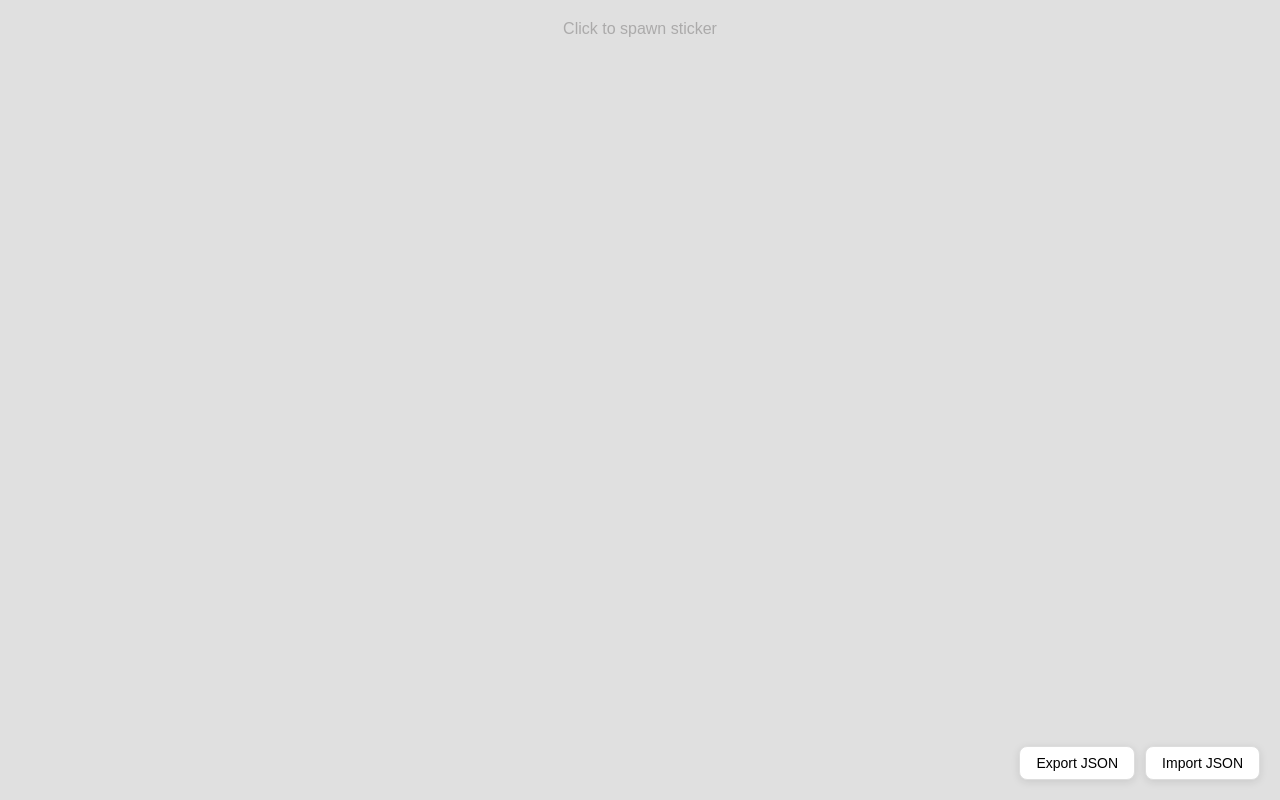
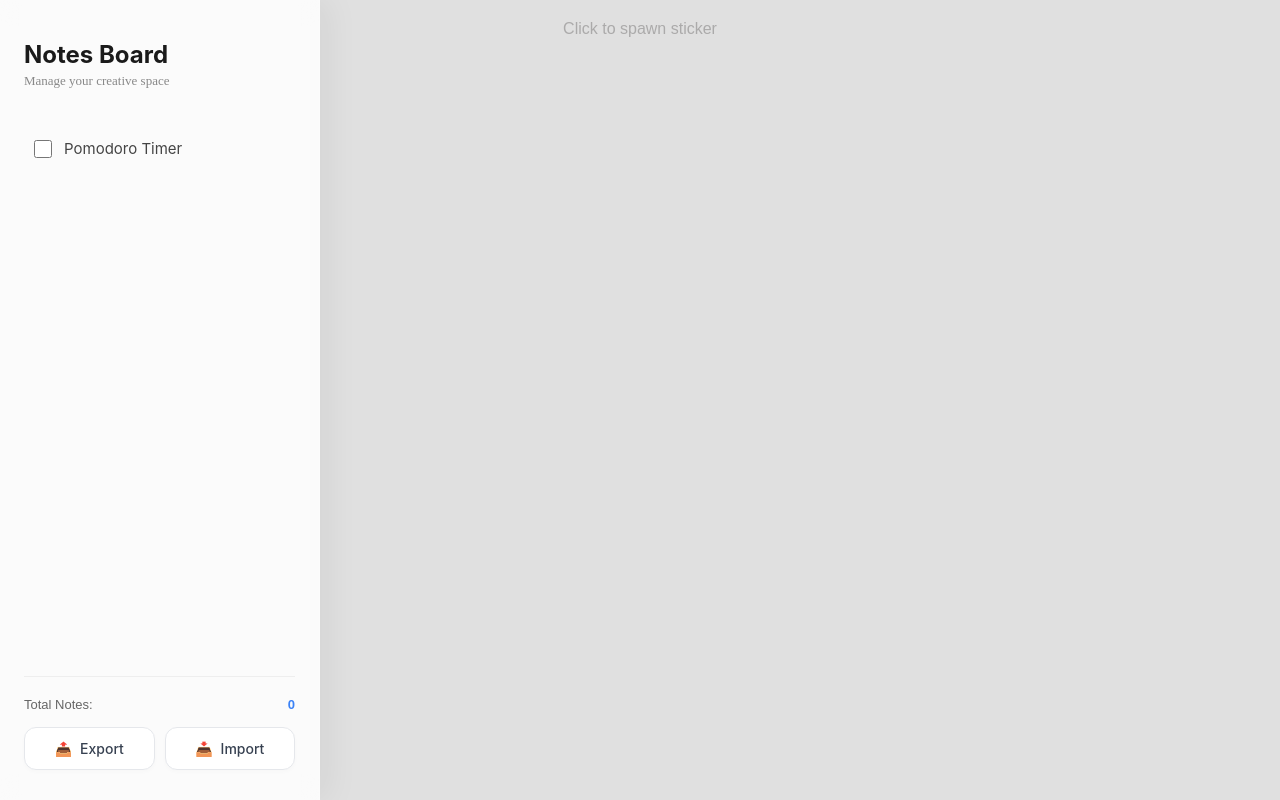
Before and after one commit to Fawkward/webstickynotes, a Vue app: page / in a window 1280 px wide. Built offline with nearby package versions, Linux system fonts and the light colour scheme; the HTML template or start-up script is replaced by a standard one.

Commit message:
feat: added pomodoro timer

```diff
--- a/src/App.vue
+++ b/src/App.vue
@@ -1,11 +1,17 @@
 <script setup lang="ts">
 import StickyNote from './components/StickyNote.vue'
+import PomodoroTimer from './components/PomodoroTimer.vue'
+
+import { ref } from 'vue'
 import { useNotes } from './composables/useNotes'
 import { useDraggable } from './composables/useDraggable'
 
 const { notes, addNote, deleteNote, updateNote, importNotes, exportNotes } = useNotes()
 
 const { startDragging, onMouseMove, stopDragging } = useDraggable()
+
+const isSidebarOpen = ref(true)
+const showPomodoro = ref(false)
 
 const handleWallClick = (event: MouseEvent) => {
   const target = event.target as HTMLElement
@@ -20,6 +26,20 @@ const handleDragStart = (payload: { id: number; event: MouseEvent }) => {
     startDragging(note, payload.event)
   }
 }
+
+const pomodoroPosition = ref({
+  id: -1,
+  x: 800,
+  y: 100,
+  content: '',
+  text: '',
+  color: '#ffd700',
+  isNew: false,
+  rotation: 0,
+})
+const handlePomodoroDrag = (event: MouseEvent) => {
+  startDragging(pomodoroPosition.value, event)
+}
 </script>
 
 <template>
@@ -30,14 +50,54 @@ const handleDragStart = (payload: { id: number; event: MouseEvent }) => {
     @mouseup="stopDragging"
     @mouseleave="stopDragging"
   >
-    <div class="controls">
-      <button @click="exportNotes" class="btn">Export JSON</button>
-      <label class="btn">
-        Import JSON
-        <input type="file" @change="importNotes" accept=".json" hidden />
-      </label>
-    </div>
+    <button v-if="!isSidebarOpen" class="menu-trigger" @mouseenter="isSidebarOpen = true">
+      ☰
+    </button>
+
+    <aside
+      class="sidebar"
+      :class="{ 'is-open': isSidebarOpen }"
+      @mouseleave="isSidebarOpen = false"
+    >
+      <div class="sidebar-container">
+        <div class="sidebar-header">
+          <h2>Notes Board</h2>
+          <p>Manage your creative space</p>
+        </div>
+
+        <div class="sidebar-body">
+          <div class="tool-item">
+            <label class="checkbox-container">
+              <input type="checkbox" v-model="showPomodoro" />
+              <span class="checkbox-label">Pomodoro Timer</span>
+            </label>
+          </div>
+        </div>
+
+        <div class="sidebar-footer">
+          <div class="stats">
+            Total Notes: <span>{{ notes.length }}</span>
+          </div>
+          <div class="footer-actions">
+            <button @click="exportNotes" class="btn btn-action"><span>📤</span> Export</button>
+
+            <label class="btn btn-action">
+              <span>📥</span> Import
+              <input type="file" @change="importNotes" accept=".json" hidden />
+            </label>
+          </div>
+        </div>
+      </div>
+    </aside>
+
     <div class="instruction">Click to spawn sticker</div>
+    <Transition name="fade">
+      <PomodoroTimer
+        v-if="showPomodoro"
+        :style="{ left: pomodoroPosition.x + 'px', top: pomodoroPosition.y + 'px' }"
+        @drag-start="handlePomodoroDrag"
+      />
+    </Transition>
 
     <StickyNote
       v-for="note in notes"
@@ -51,6 +111,36 @@ const handleDragStart = (payload: { id: number; event: MouseEvent }) => {
 </template>
 
 <style scoped>
+.tool-item {
+  margin-bottom: 20px;
+}
+
+.checkbox-container {
+  display: flex;
+  align-items: center;
+  cursor: pointer;
+  gap: 12px;
+  padding: 10px;
+  border-radius: 10px;
+  transition: background 0.2s;
+}
+
+.checkbox-container:hover {
+  background: rgba(0, 0, 0, 0.03);
+}
+
+.checkbox-label {
+  font-size: 15px;
+  font-family: 'Inter', sans-serif;
+  color: #444;
+}
+
+input[type='checkbox'] {
+  width: 18px;
+  height: 18px;
+  accent-color: #ff5f5f;
+  cursor: pointer;
+}
 .wall {
   width: 100vw;
   height: 100vh;
@@ -66,25 +156,124 @@ const handleDragStart = (payload: { id: number; event: MouseEvent }) => {
   font-family: sans-serif;
   pointer-events: none;
 }
-.controls {
+
+.menu-trigger {
   position: absolute;
-  bottom: 20px;
-  right: 20px;
+  top: 20px;
+  left: 20px;
+  z-index: 2000;
+  background: #ecebeb;
+  border: none;
+  width: 40px;
+  height: 40px;
+  border-radius: 8px;
+  cursor: pointer;
+  box-shadow: 0 2px 10px rgba(0, 0, 0, 0.1);
+  font-size: 20px;
+}
+
+.sidebar {
+  position: absolute;
+  top: 0;
+  left: -360px;
+  width: 320px;
+  height: 100vh;
+  background: rgba(255, 255, 255, 0.85);
+  backdrop-filter: blur(12px);
+  -webkit-backdrop-filter: blur(12px);
+  z-index: 1500;
+  transition: all 0.4s cubic-bezier(0.16, 1, 0.3, 1);
+  box-shadow: 10px 0 30px rgba(0, 0, 0, 0.05);
+  border-right: 1px solid rgba(255, 255, 255, 0.3);
+}
+
+.sidebar.is-open {
+  left: 0;
+}
+
+.sidebar-container {
+  display: flex;
+  flex-direction: column;
+  height: 100%;
+  padding: 40px 24px 30px;
+  box-sizing: border-box;
+}
+
+.sidebar-header h2 {
+  margin: 0;
+  font-family: 'Inter', sans-serif;
+  color: #1a1a1a;
+  font-size: 24px;
+}
+
+.sidebar-header p {
+  font-size: 13px;
+  color: #888;
+  margin-top: 4px;
+}
+
+.sidebar-body {
+  flex-grow: 1;
+  margin-top: 40px;
+}
+
+.placeholder-text {
+  color: #bbb;
+  font-size: 14px;
+  font-style: italic;
+}
+
+.sidebar-footer {
+  border-top: 1px solid rgba(0, 0, 0, 0.05);
+  padding-top: 20px;
+}
+
+.stats {
+  font-family: sans-serif;
+  font-size: 13px;
+  color: #666;
+  margin-bottom: 15px;
+  display: flex;
+  justify-content: space-between;
+}
+
+.stats span {
+  font-weight: bold;
+  color: #3b82f6;
+}
+
+.footer-actions {
   display: flex;
   gap: 10px;
-  z-index: 1000;
 }
-.btn {
-  padding: 8px 16px;
+
+.btn-action {
+  flex: 1;
+  display: flex;
+  align-items: center;
+  justify-content: center;
+  gap: 8px;
+  padding: 12px 10px;
   background: white;
-  border-radius: 8px;
+  border: 1px solid #e5e7eb;
+  border-radius: 12px;
   cursor: pointer;
-  box-shadow: 0 2px 8px rgba(0, 0, 0, 0.1);
-  font-family: sans-serif;
+  font-family: 'Inter', sans-serif;
   font-size: 14px;
-  border: 1px solid #ddd;
+  font-weight: 500;
+  color: #374151;
+  transition: all 0.2s;
+  box-shadow: 0 2px 4px rgba(0, 0, 0, 0.02);
 }
-.btn:hover {
-  background: #f5f5f5;
+
+.btn-action:hover {
+  background: #f9fafb;
+  border-color: #d1d5db;
+  transform: translateY(-1px);
+  box-shadow: 0 4px 6px rgba(0, 0, 0, 0.05);
+}
+
+.btn-action:active {
+  transform: translateY(0);
 }
 </style>
--- /dev/null
+++ b/src/components/PomodoroTimer.vue
@@ -0,0 +1,115 @@
+<script setup lang="ts">
+import { usePomodoro } from '@/composables/usePomodoro'
+
+const emit = defineEmits(['drag-start'])
+const { displayTime, isActive, isBreak, toggleTimer, resetTimer } = usePomodoro()
+
+const onMouseDown = (event: MouseEvent) => {
+  emit('drag-start', event)
+}
+</script>
+<template>
+  <div class="pomodoro-sticker" :class="{ 'break-mode': isBreak }" @mousedown="onMouseDown">
+    <div class="content">
+      <div class="timer-display">{{ displayTime }}</div>
+      <div class="timer-status">
+        {{ isBreak ? 'Break Time' : 'Focus Time' }}
+      </div>
+
+      <div class="timer-controls">
+        <button
+          class="timer-btn primary"
+          :class="{ paused: isActive }"
+          @mousedown.stop
+          @click="toggleTimer"
+        >
+          {{ isActive ? 'Pause' : 'Start' }}
+        </button>
+        <button class="timer-btn" @mousedown.stop @click="resetTimer">Reset</button>
+      </div>
+    </div>
+  </div>
+</template>
+
+<style scoped>
+.pomodoro-sticker {
+  cursor: pointer;
+  position: absolute;
+  user-select: none;
+  top: 100px;
+  right: 50px;
+  width: 220px;
+  background: #ffffff;
+  padding: 15px;
+  border-radius: 15px;
+  box-shadow: 0 10px 25px rgba(0, 0, 0, 0.1);
+  border-top: 5px solid #ff5f5f;
+  font-family: 'Inter', sans-serif;
+  text-align: center;
+}
+
+.pomodoro-sticker:active {
+  cursor: grabbing;
+}
+
+.pomodoro-sticker.break-mode {
+  border-top-color: #4caf50;
+}
+
+.pomodoro-sticker.break-mode .timer-status {
+  color: #4caf50;
+}
+
+.pomodoro-sticker.break-mode .timer-btn.primary {
+  background: #4caf50;
+}
+
+.drag-handle {
+  cursor: grab;
+  text-align: center;
+  color: #ddd;
+  margin-bottom: 5px;
+}
+
+.timer-display {
+  font-size: 38px;
+  font-weight: 800;
+  color: #2d3436;
+  font-variant-numeric: tabular-nums;
+}
+
+.timer-status {
+  font-size: 11px;
+  text-transform: uppercase;
+  font-weight: bold;
+  letter-spacing: 1.5px;
+  color: #ff5f5f;
+  margin-bottom: 15px;
+}
+
+.timer-controls {
+  display: flex;
+  gap: 8px;
+}
+
+.timer-btn {
+  flex: 1;
+  padding: 10px;
+  border-radius: 10px;
+  border: 1px solid #eee;
+  background: #fdfdfd;
+  font-weight: 600;
+  cursor: pointer;
+  transition: all 0.2s;
+}
+
+.timer-btn.primary {
+  background: #ff5f5f;
+  color: white;
+  border: none;
+}
+
+.timer-btn.primary.paused {
+  background: #636e72;
+}
+</style>
--- a/src/components/StickyNote.vue
+++ b/src/components/StickyNote.vue
@@ -56,12 +56,17 @@ const changeColor = (newColor: string) => {
 
 <style scoped>
 .sticky-note {
+  cursor: pointer;
   position: absolute;
   width: 220px;
   min-height: 220px;
   padding: 25px 15px 15px;
   box-shadow: 0 10px 20px rgba(0, 0, 0, 0.15);
   animation: pop-in 0.3s cubic-bezier(0.175, 0.885, 0.32, 1.275);
+}
+
+.sticky-note:active {
+  cursor: grabbing;
 }
 
 .delete-btn {
--- /dev/null
+++ b/src/composables/usePomodoro.ts
@@ -0,0 +1,71 @@
+import { ref, computed, onUnmounted } from 'vue'
+
+export function usePomodoro() {
+  const defaultFocusTime = 25 * 60
+  const defaultBreakTime = 5 * 60
+
+  const timeLeft = ref(defaultFocusTime)
+  const isActive = ref(false)
+  const isBreak = ref(false)
+  let timerInterval: number | null = null
+
+  const displayTime = computed(() => {
+    const minutes = Math.floor(timeLeft.value / 60)
+    const seconds = timeLeft.value % 60
+    return `${minutes.toString().padStart(2, '0')}:${seconds.toString().padStart(2, '0')}`
+  })
+
+  const toggleTimer = () => {
+    if (isActive.value) {
+      pauseTimer()
+    } else {
+      startTimer()
+    }
+  }
+
+  const startTimer = () => {
+    isActive.value = true
+    timerInterval = window.setInterval(() => {
+      if (timeLeft.value > 0) {
+        timeLeft.value--
+      } else {
+        finishSession()
+      }
+    }, 1000)
+  }
+
+  const pauseTimer = () => {
+    isActive.value = false
+    if (timerInterval) clearInterval(timerInterval)
+  }
+
+  const resetTimer = () => {
+    pauseTimer()
+    isBreak.value = false
+    timeLeft.value = defaultFocusTime
+  }
+
+  const finishSession = () => {
+    pauseTimer()
+    const audio = new Audio('https://actions.google.com/sounds/v1/alarms/beep_short.ogg')
+    audio.play()
+
+    isBreak.value = !isBreak.value
+    timeLeft.value = isBreak.value ? defaultBreakTime : defaultFocusTime
+
+    alert(isBreak.value ? 'Time to rest!' : 'Back to work!')
+  }
+
+  onUnmounted(() => {
+    if (timerInterval) clearInterval(timerInterval)
+  })
+
+  return {
+    displayTime,
+    isActive,
+    isBreak,
+    toggleTimer,
+    resetTimer,
+    timeLeft,
+  }
+}
```
